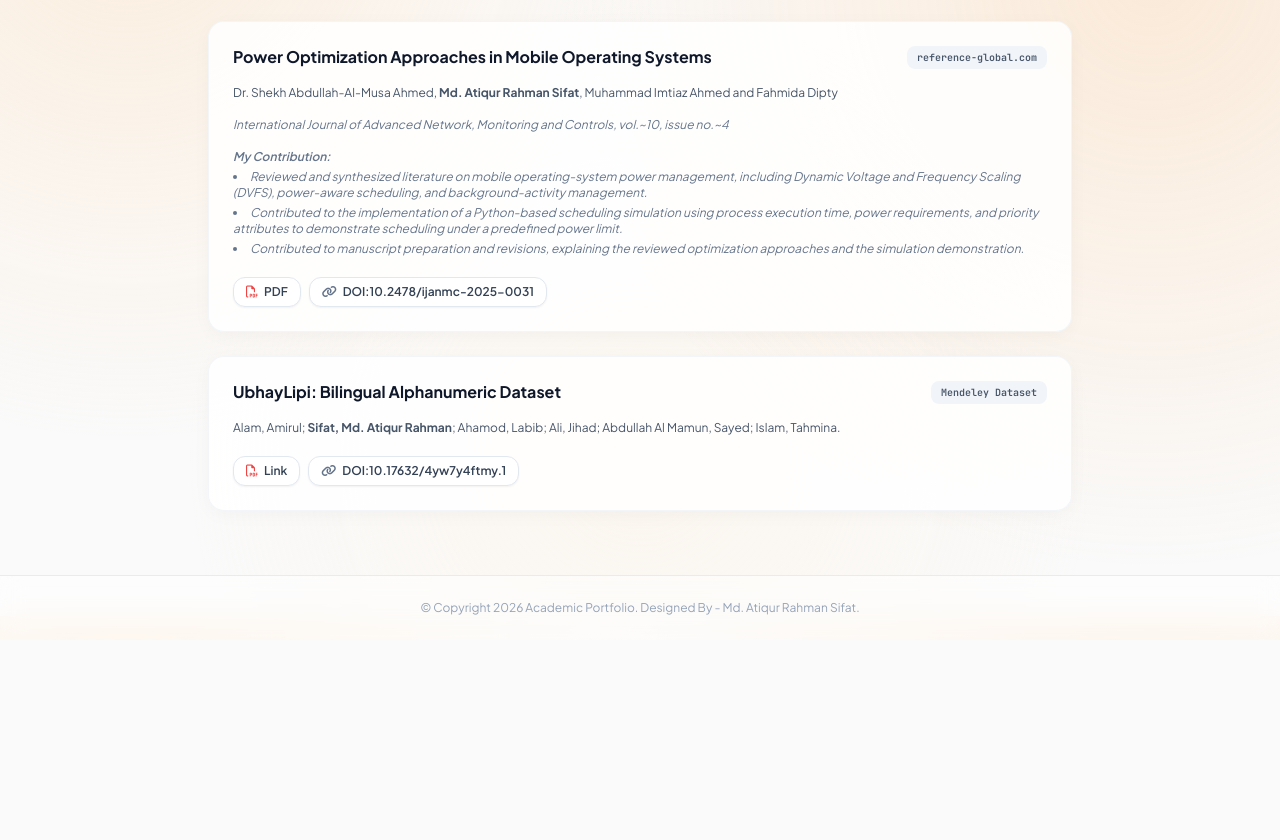
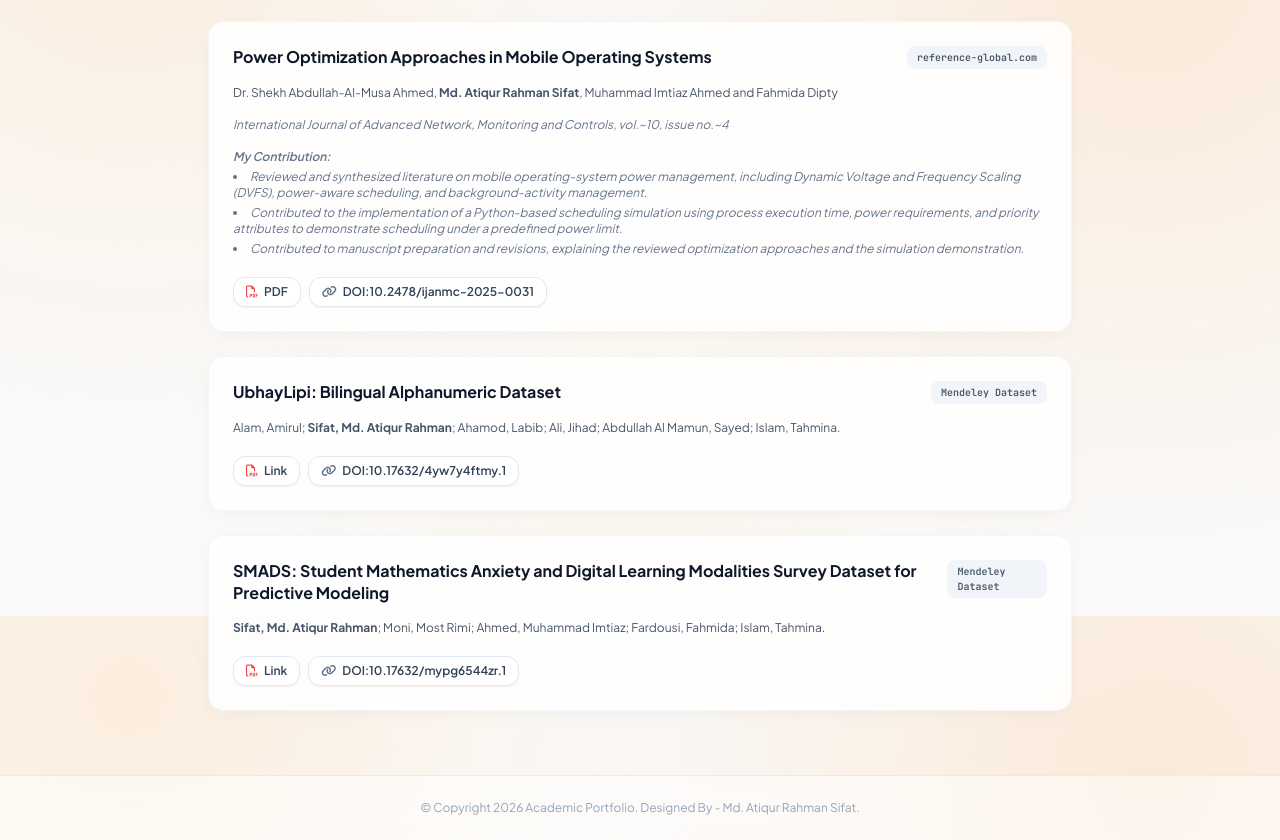
Before and after one commit to AtiqurRahman25/AtiqurRahman25.github.io, a plain HTML site: page publications.html in a window 1280 px wide. Shown: the part 184-1024 px from the top of the page. Before the commit the page ends 824 px from the top, so only its background shows below. Drawn offline with nearby package versions, Linux system fonts and the light colour scheme; no server answers.

Commit message:
New publication added to defined section.

```diff
--- a/publications.html
+++ b/publications.html
@@ -175,6 +175,32 @@
 
                 </div>
             </div>
+            <!-- Publication Card 3 -->
+            <div class="card-illustrative rounded-2xl p-6 space-y-4">
+                <div class="flex justify-between items-start gap-4">
+                    <h2 class="text-base font-bold text-slate-900 leading-snug">
+                        SMADS: Student Mathematics Anxiety and Digital Learning Modalities Survey Dataset for Predictive Modeling
+                    </h2>
+                    <a href="https://data.mendeley.com/datasets/mypg6544zr/1" target="_blank" rel="noopener noreferrer"
+                        class="px-2.5 py-1 rounded-lg bg-slate-100 hover:bg-slate-200 transition-colors text-slate-600 font-mono text-[10px] font-bold inline-flex items-center gap-1">Mendeley Dataset</a>
+                </div>
+
+                <p class="text-xs text-slate-600">
+                    <b>Sifat, Md. Atiqur Rahman</b>; Moni, Most Rimi; Ahmed, Muhammad Imtiaz; Fardousi, Fahmida; Islam, Tahmina.
+                </p>
+
+                <div class="flex flex-wrap gap-2 pt-1">
+                    <a href="https://data.mendeley.com/datasets/mypg6544zr/1"
+                        class="px-3 py-1.5 rounded-xl bg-white hover:bg-slate-50 text-slate-700 text-xs font-semibold border border-slate-200 transition shadow-sm flex items-center gap-1.5">
+                        <i class="fa-regular fa-file-pdf text-red-500"></i> Link
+                    </a>
+                    <span
+                        class="px-3 py-1.5 rounded-xl bg-white hover:bg-slate-50 text-slate-700 text-xs font-semibold border border-slate-200 transition shadow-sm flex items-center gap-1.5">
+                        <i class="fa-solid fa-link text-slate-500"></i> DOI:10.17632/mypg6544zr.1
+                    </span>
+
+                </div>
+            </div>
         </section>
 
     </main>
```
